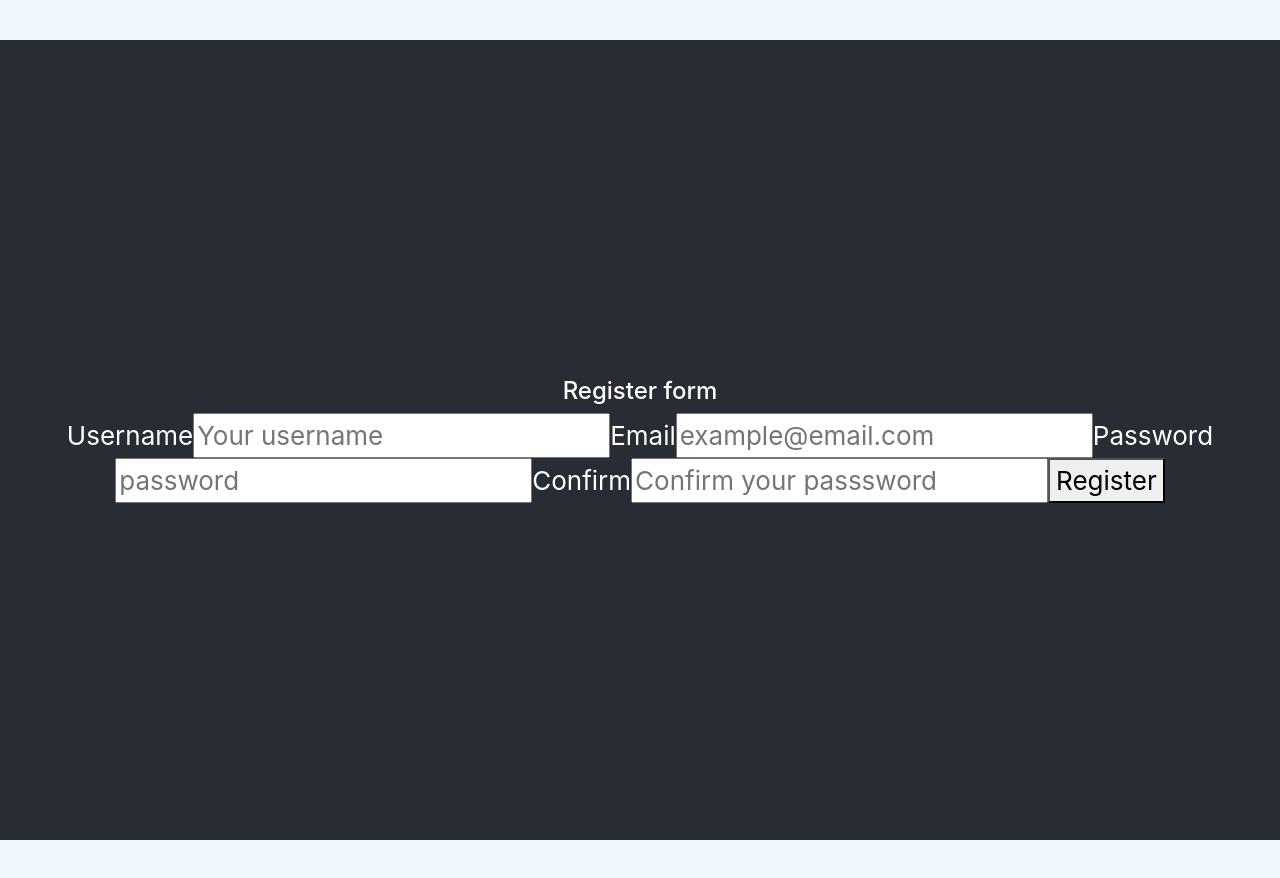
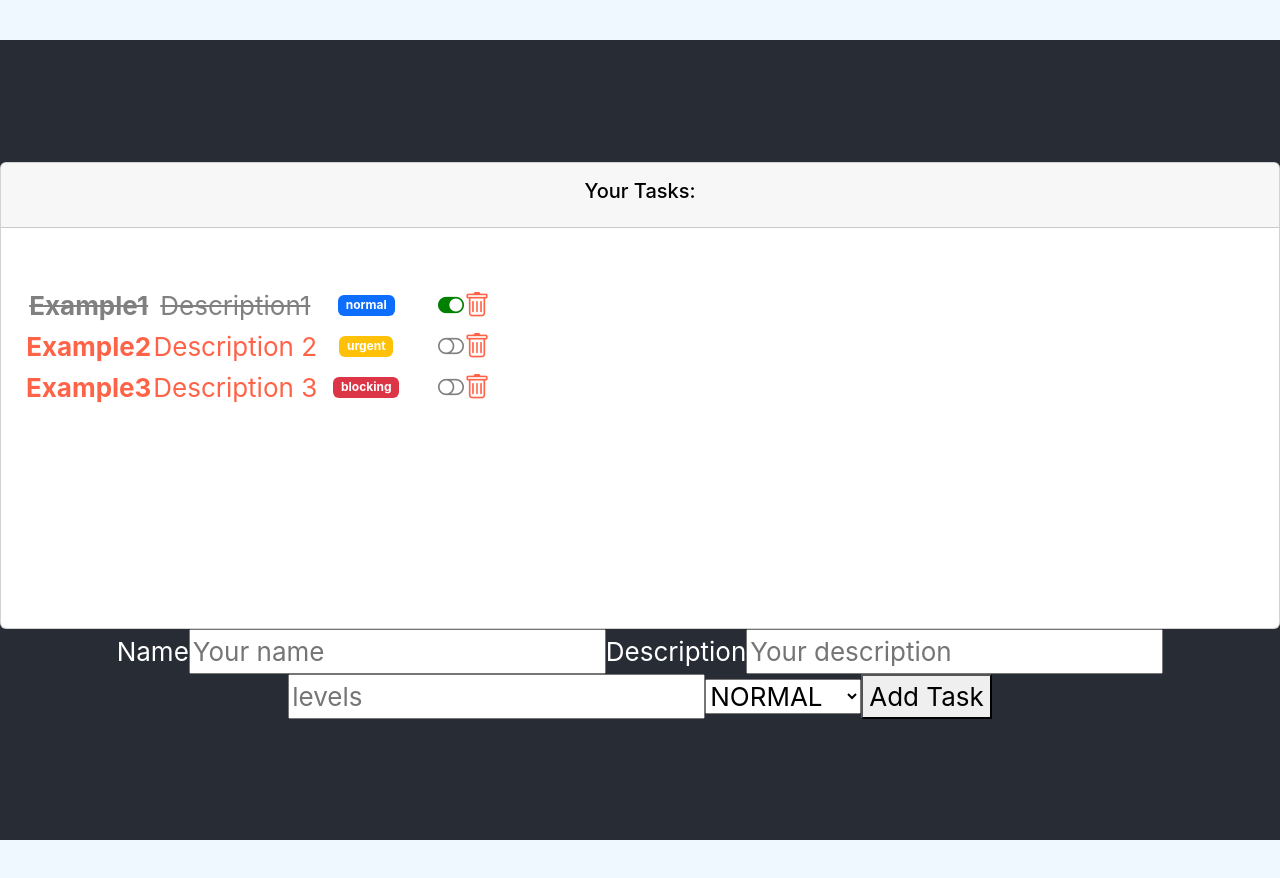
Before and after one commit to G1ovann16/Project_FInal_React, a React (Create React App) app in the folder project_final/: page / in a window 1280 px wide. Built offline with nearby package versions, Linux system fonts and the light colour scheme.

Commit message:
add formik to tasks

```diff
--- a/project_final/src/App.js
+++ b/project_final/src/App.js
@@ -8,8 +8,8 @@ function App() {
   return (
     <div className="App">
       <header className="App-header">
-        {/* <TaskListComponent></TaskListComponent> */}
-        <RegisterForm></RegisterForm>
+        <TaskListComponent></TaskListComponent>
+        {/* <RegisterForm></RegisterForm> */}
       </header>
     </div>
   );
--- a/project_final/src/components/pure/forms/registerForm.jsx
+++ b/project_final/src/components/pure/forms/registerForm.jsx
@@ -50,63 +50,61 @@ const RegisterForm = (props) => {
           alert(JSON.stringify(values, null, 2));
         }}
       >
- {({ values,
+        {({
+          values,
           touched,
           errors,
           isSubmitting,
           handleChange,
-                    handleBlur })=>(
+          handleBlur,
+        }) => (
           <Form>
             <label htmlFor="username">Username</label>
-                            <Field id="username" type="text" name="username" placeholder="Your username" />
-                            {
-                                errors.username && touched.username &&
-                                (
-                                    <ErrorMessage name="username" component='div'></ErrorMessage>
-                                )
-                            }
+            <Field
+              id="username"
+              type="text"
+              name="username"
+              placeholder="Your username"
+            />
+            {errors.username && touched.username && (
+              <ErrorMessage name="username" component="div"></ErrorMessage>
+            )}
             <label htmlFor="email">Email</label>
-                            <Field id="email" type="email" name="email" placeholder="example@email.com" />
-                            {
-                                errors.email && touched.email &&
-                                (
-                                    <ErrorMessage name="email" component='div'></ErrorMessage>
-                                )
-                            }
+            <Field
+              id="email"
+              type="email"
+              name="email"
+              placeholder="example@email.com"
+            />
+            {errors.email && touched.email && (
+              <ErrorMessage name="email" component="div"></ErrorMessage>
+            )}
             <label htmlFor="password">Password</label>
             <Field
               id="password"
               name="password"
               placeholder="password"
-                                type='password'
+              type="password"
             />
             {/* Password Errors */}
-                            {
-                                errors.password && touched.password &&
-                                (
-                                    <ErrorMessage name="password" component='div'></ErrorMessage>
-                                )
-                            }
+            {errors.password && touched.password && (
+              <ErrorMessage name="password" component="div"></ErrorMessage>
+            )}
             <label htmlFor="confirm">Confirm</label>
             <Field
               id="confirm"
               name="confirm"
               placeholder="Confirm your passsword"
-                                type='password'
+              type="password"
             />
             {/* Password Errors */}
-                            {
-                                errors.confirm && touched.confirm &&
-                                (
-                                    <ErrorMessage name="confirm" component='div'></ErrorMessage>
-                                )
-                            }
+            {errors.confirm && touched.confirm && (
+              <ErrorMessage name="confirm" component="div"></ErrorMessage>
+            )}
             <button type="submit">Register</button>
-                            {isSubmitting ? (<p>Sending your credentials ...</p>): null}
-
+            {isSubmitting ? <p>Sending your credentials ...</p> : null}
           </Form>
         )}
-
       </Formik>
     </div>
   );
--- a/project_final/src/components/pure/forms/taskForm.jsx
+++ b/project_final/src/components/pure/forms/taskForm.jsx
@@ -2,73 +2,98 @@ import React, { useRef } from "react";
 import PropTypes from "prop-types";
 import { LEVELS } from "../../../models/levels.enum";
 import { Task } from "../../../models/task.class";
+import * as Yup from "yup";
+import { ErrorMessage, Field, Form, Formik } from "formik";
 
 const TaskForm = ({ add, length }) => {
   const nameRef = useRef("");
   const descriptionRef = useRef("");
   const levelRef = useRef(LEVELS.NORMAL);
 
-  function addTask(e) {
-    e.preventDefault();
   const newTask = new Task(
     nameRef.current.value,
     descriptionRef.current.value,
     false,
     levelRef.current.value
   );
-    add(newTask);
-  }
-
-  const normalStyle ={
-   color: 'blue',
-   fontWeight: 'bold'
-  }
-  const urgentStyle ={
-    color: 'tomato',
-    fontWeight: 'bold'
-   }
-   const blockingStyle ={
-    color: 'yellow',
-    fontWeight: 'bold'
-   }
+  const taskSchema = Yup.object().shape({
+    name: Yup.string()
+      .min(6, "name too short")
+      .max(15, "name too long")
+      .required("name is required"),
+    description: Yup.string().required("description is required"),
+    levels: Yup.string().oneOf([Yup.ref("LEVELS")]),
+  });
+  const normalStyle = {
+    color: "blue",
+    fontWeight: "bold",
+  };
+  const urgentStyle = {
+    color: "tomato",
+    fontWeight: "bold",
+  };
+  const blockingStyle = {
+    color: "yellow",
+    fontWeight: "bold",
+  };
   return (
-    <form
-      onSubmit={addTask}
-      className="d-flex justify-content-center align-items-center mb-4"
+    <div>
+      <Formik
+        initialValues={newTask}
+        validationSchema={taskSchema}
+        onSubmit={async (values) => {
+          await new Promise((r) => setTimeout(r, 1000));
+          add(values);
+        }}
       >
-      <div className="form-outline flex-fill">
-        <input
-          ref={nameRef}
-          id="inputName"
+        {({
+          values,
+          touched,
+          errors,
+          isSubmitting,
+          handleChange,
+          handleBlur,
+        }) => (
+          <Form>
+            <label htmlFor="name">Name</label>
+            <Field id="name" type="text" name="name" placeholder="Your name" />
+            {errors.name && touched.name && (
+              <ErrorMessage name="name" component="div"></ErrorMessage>
+            )}
+            <label htmlFor="description">Description</label>
+            <Field
+              id="description"
               type="text"
-          className="form-control form-control-lg"
-          required
-          placeholder="task Name"
-          autoFocus
+              name="description"
+              placeholder="Your description"
             />
-        <input
-          ref={descriptionRef}
-          id="descriptionName"
-          type="text"
-          className="form-control form-control-lg"
-          required
-          placeholder="task Description"
-        />
-        {/* <label htmlFor="selectLevel" className="sr-only">
-          Priority
-        </label> */}
-        <select  className="form-control form-control-lg" ref={levelRef} defaultValue={LEVELS.NORMAL} id="selectLevel">
-          <option style={normalStyle} value={LEVELS.NORMAL}>Normal</option>
-          <option style={urgentStyle} value={LEVELS.URGENT}>URGENT</option>
-          <option style={blockingStyle} value={LEVELS.BLOCKING}>BLOCKING</option>
-        </select>
-      <button type="submit" className="btn btn-success btn-lg ms-3">
-      {length > 0  ? 'Add new Task': 'Create your first task' }
-      </button>
+            {errors.description && touched.description && (
+              <ErrorMessage
+                description="description"
+                component="div"
+              ></ErrorMessage>
+            )}
+            <Field type="levels" name="levels" placeholder="levels" />
+            <Field as="select" name="level">
+              <option style={normalStyle} value={`${LEVELS.NORMAL}`}>
+                NORMAL
+              </option>
+              <option style={blockingStyle} value={`${LEVELS.BLOCKING}`}>
+                BLOCKING
+              </option>
+              <option style={urgentStyle} value={`${LEVELS.URGENT}`}>
+                URGENT
+              </option>
+            </Field>
+            <button type="submit">Add Task</button>
+            {isSubmitting ? <p>Adding your task ...</p> : null}
+          </Form>
+        )}
+      </Formik>
     </div>
-    </form>
   );
 };
+
 TaskForm.protoTypes = {
   add: PropTypes.func.isRequired,
   length: PropTypes.number.isRequired,
```
Lines whose indentation alone changed are shown as unchanged.
